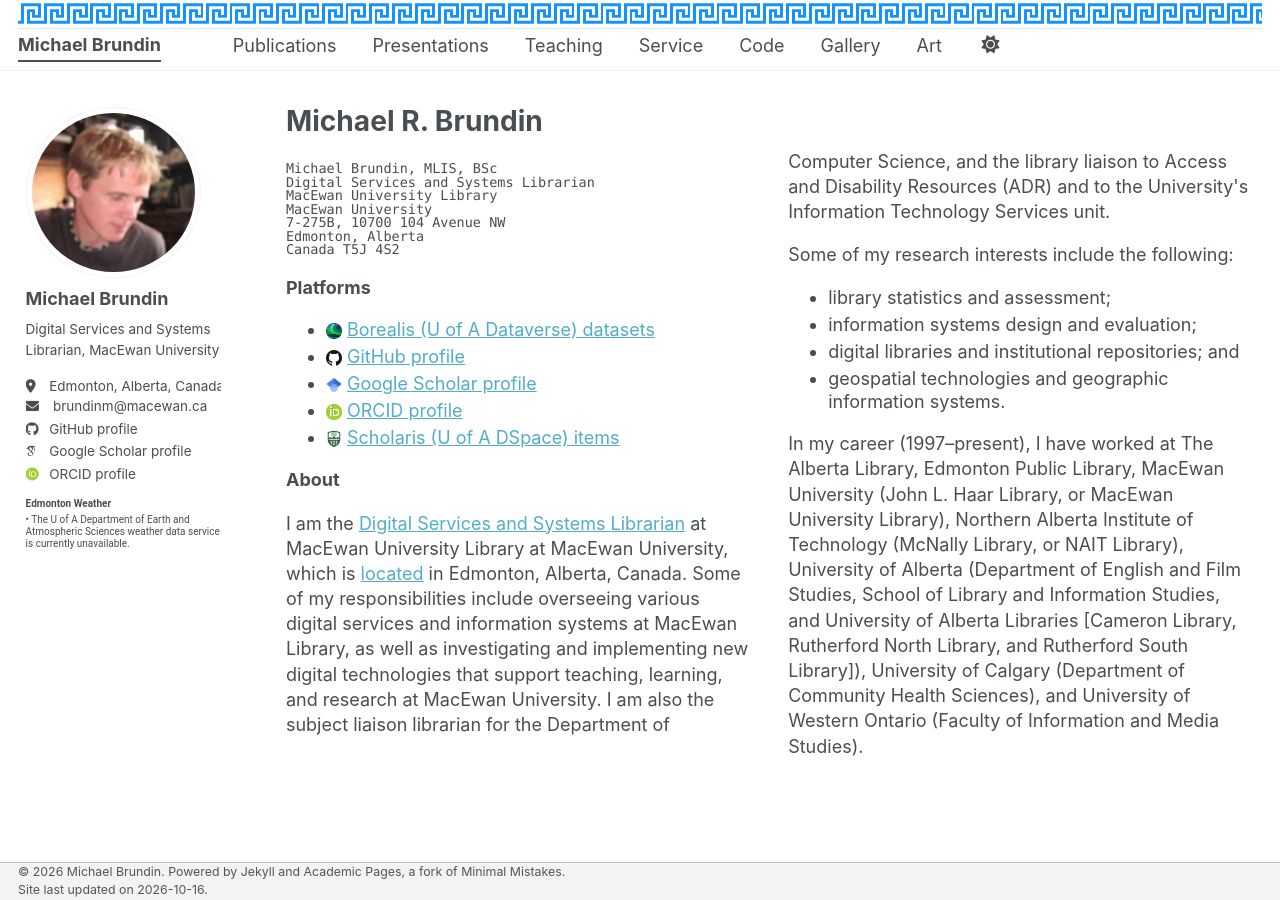
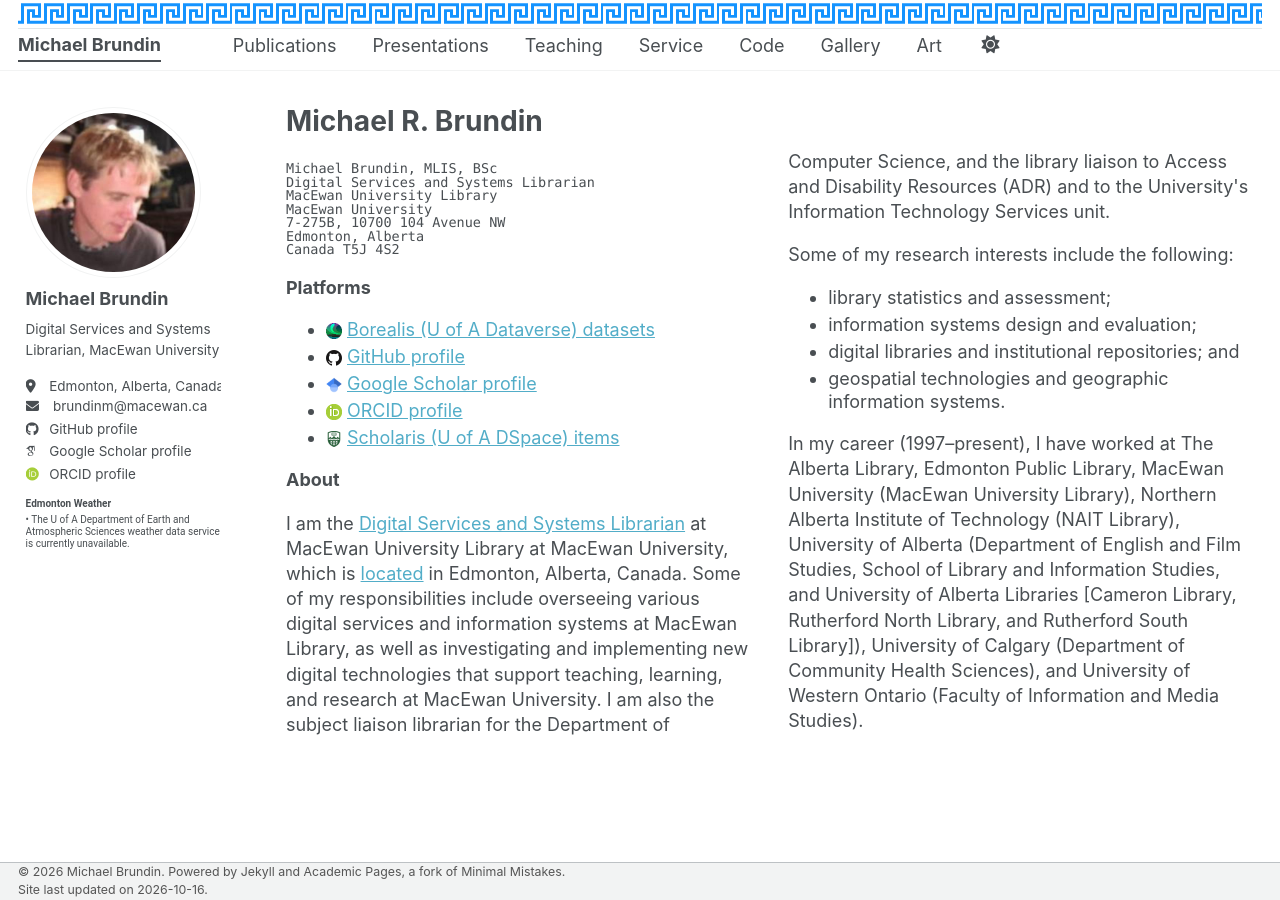
Before and after one commit to brundinm/brundinm.github.io, a Jekyll site: the page built from _pages/about.md, in a window 1280 px wide. Built offline with Jekyll 4.4.1, drawn with Linux system fonts in a browser that asks for light colours; some web fonts are replaced; a script bundle is joined from its source files by our own code; library files that are not in the unit come from our copies.

Commit message:
Update about.md

```diff
--- a/_pages/about.md
+++ b/_pages/about.md
@@ -105,7 +105,7 @@
 </ul>
 
 <p>
-  In my career (1997&ndash;present), I have worked at The Alberta Library, Edmonton Public Library, MacEwan University (John L. Haar Library, or MacEwan University Library), Northern Alberta Institute of Technology (McNally Library, or NAIT Library), University of Alberta (Department of English and Film Studies, School of Library and Information Studies, and University of Alberta Libraries [Cameron Library, Rutherford North Library, and Rutherford South Library]), University of Calgary (Department of Community Health Sciences), and University of Western Ontario (Faculty of Information and Media Studies).
+  In my career (1997&ndash;present), I have worked at The Alberta Library, Edmonton Public Library, MacEwan University (MacEwan University Library), Northern Alberta Institute of Technology (NAIT Library), University of Alberta (Department of English and Film Studies, School of Library and Information Studies, and University of Alberta Libraries [Cameron Library, Rutherford North Library, and Rutherford South Library]), University of Calgary (Department of Community Health Sciences), and University of Western Ontario (Faculty of Information and Media Studies).
 </p>
 
 </div>
```
